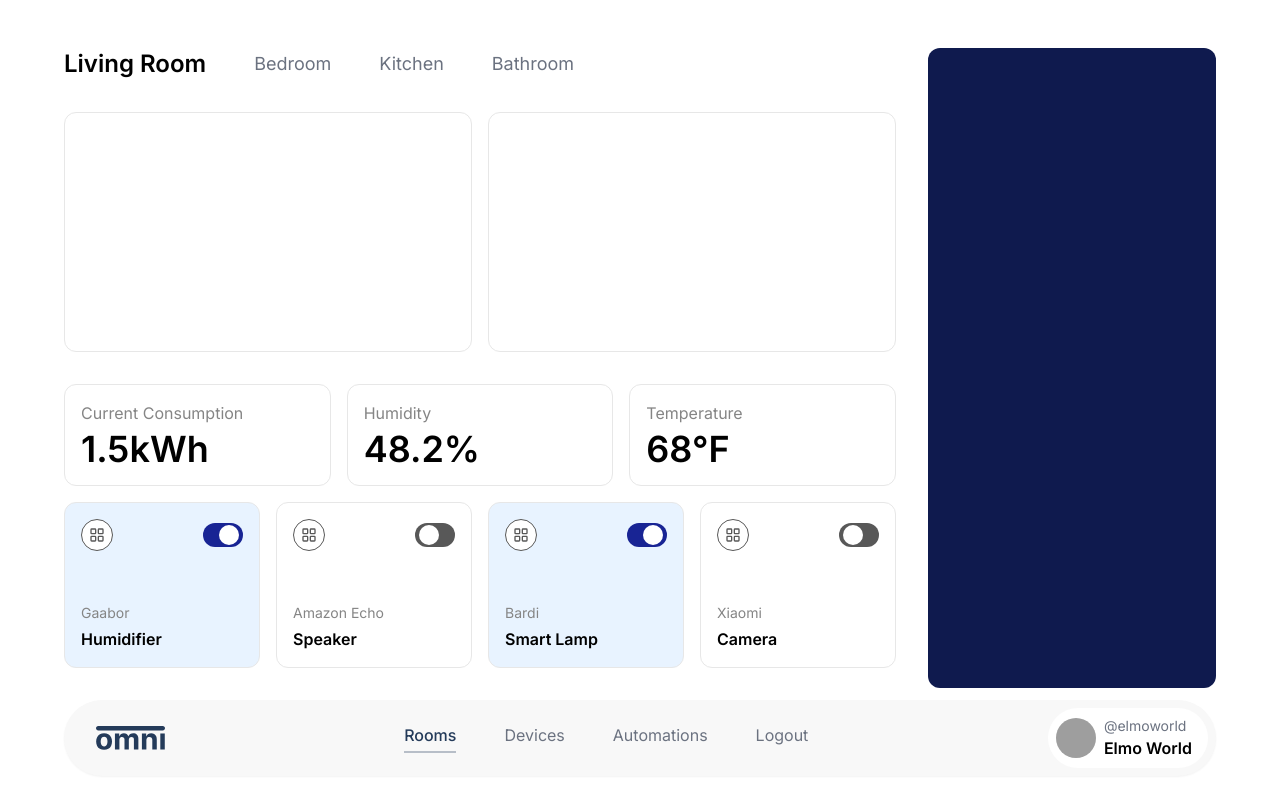
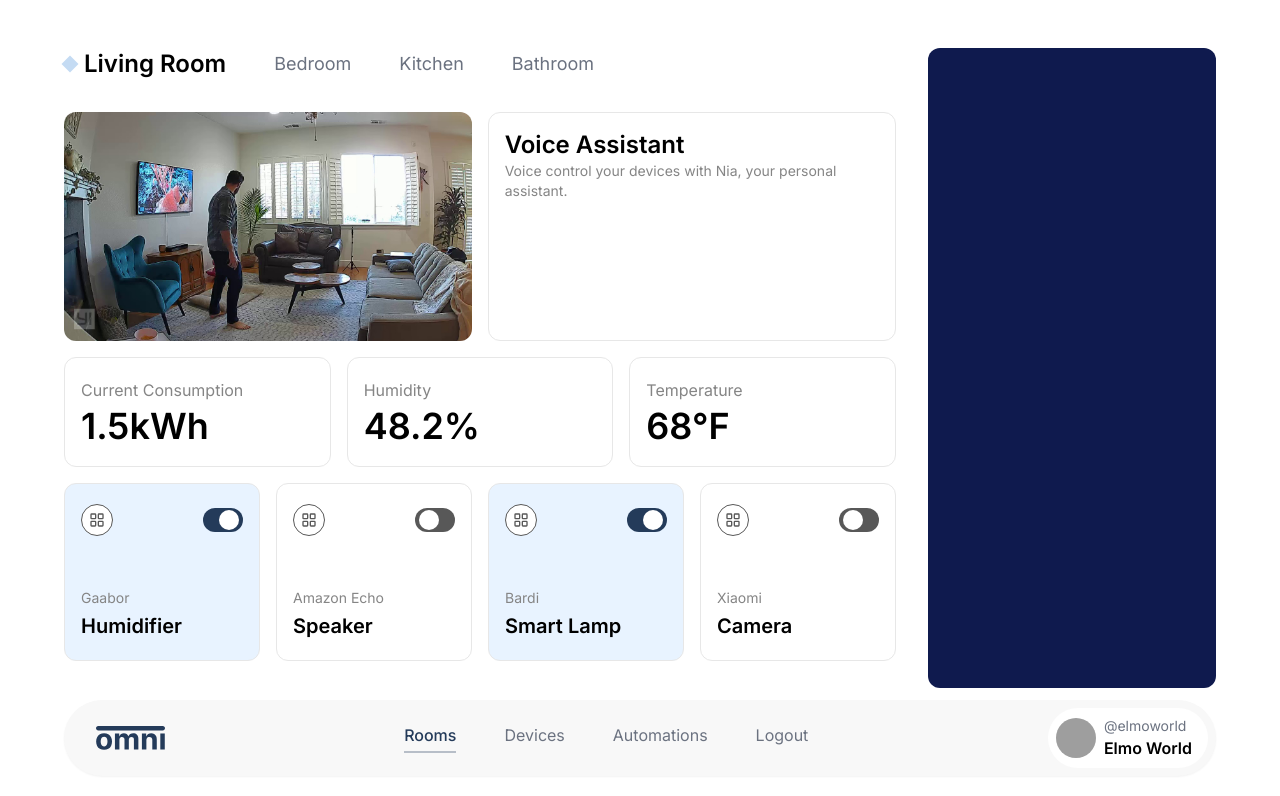
Before and after one commit to towaquimbayo/Omni, a React (Vite) app in the folder frontend/: page / in a window 1280 px wide. Shown: the top 796 px of the page. Built offline with nearby package versions, Linux system fonts and the light colour scheme; grey boxes are pictures that could not be loaded.

Commit message:
added placeholder livestream

```diff
--- a/frontend/src/pages/Rooms.tsx
+++ b/frontend/src/pages/Rooms.tsx
@@ -74,7 +74,7 @@ export default function Rooms() {
     value: number | string;
   }) {
     return (
-      <div className="w-1/3 border-[#e7e7e7] border rounded-xl p-4 flex flex-col gap-1">
+      <div className="w-1/3 border-[#e7e7e7] border rounded-xl py-5 px-4 flex flex-col gap-1">
         <h2 className="text-[#858585]">{title}</h2>
         <p className="text-4xl font-semibold">{value}</p>
       </div>
@@ -90,7 +90,7 @@ export default function Rooms() {
   }) {
     return (
       <div
-        className="w-1/4 border-[#e7e7e7] border rounded-xl p-4 flex flex-col gap-1 transition duration-300 ease-in-out"
+        className="w-1/4 border-[#e7e7e7] border rounded-xl py-5 px-4 flex flex-col gap-1 transition duration-300 ease-in-out"
         style={{ backgroundColor: device.isConnected ? "#e8f3ff" : "white" }}
       >
         <div className="flex items-center justify-between pb-12">
@@ -99,10 +99,9 @@ export default function Rooms() {
           </div>
 
           <div
-            className="w-10 h-6 rounded-full flex items-center p-1 cursor-pointer transition-all duration-300 ease-in-out"
-            style={{
-              backgroundColor: device.isConnected ? "#182494" : "#585858",
-            }}
+            className={`w-10 h-6 rounded-full flex items-center p-1 cursor-pointer transition-all duration-300 ease-in-out ${
+              device.isConnected ? "bg-primary" : "bg-[#585858]"
+            }`}
             onClick={onToggle}
           >
             <div
@@ -117,7 +116,7 @@ export default function Rooms() {
         </div>
 
         <p className="text-[#858585] text-sm">{device.name}</p>
-        <h2 className="font-semibold">{device.type}</h2>
+        <h2 className="text-xl font-semibold">{device.type}</h2>
       </div>
     );
   }
@@ -127,26 +126,43 @@ export default function Rooms() {
       <div className="w-full flex justify-items-center pt-12">
         <div className="w-3/4 mx-auto pr-8">
           <div className="flex gap-12 align-center mb-8">
-            <h1 className="text-2xl font-semibold">{selectedRoom.name}</h1>
-            {rooms
-              .filter((room) => room.id !== selectedRoom.id)
-              .map((room) => (
+            {rooms.map((room) => (
               <button
                 key={room.id}
                 onClick={() => setSelectedRoom(room)}
-                  className="text-lg text-gray-500"
+                className={`${
+                  room.id === selectedRoom.id
+                    ? "text-2xl font-semibold"
+                    : "text-lg text-gray-500"
+                } flex items-center gap-2`}
               >
+                {room.id === selectedRoom.id && (
+                  <div className="w-3 h-3 bg-[#c4dbf3] transform rotate-45 mx-auto"></div>
+                )}
                 {room.name}
               </button>
             ))}
           </div>
 
-          <div className="flex justify-center items-center gap-4 mb-8">
-            <div className="w-1/2 h-[30vh] border border-[#e7e7e7] rounded-xl"></div>
-            <div className="w-1/2 h-[30vh] border border-[#e7e7e7] rounded-xl"></div>
+          <div className="flex justify-center items-stretch gap-4 mb-4">
+            <div className="w-1/2">
+              <img
+                src="./assets/live-camera-placeholder.jpg"
+                alt="Live Camera footage"
+                className="w-full object-cover rounded-xl"
+              />
+            </div>
+            <div className="w-1/2 border border-[#e7e7e7] rounded-xl p-4">
+              <h2 className="text-2xl font-semibold">Voice Assistant</h2>
+              <p className="text-[#858585] text-sm">
+                Voice control your devices with Nia, your personal assistant.
+              </p>
+
+              {/* Soundwave */}
+            </div>
           </div>
 
-          <div className="flex justify-center items-center gap-4">
+          <div className="flex justify-center items-center gap-4 mb-4">
             <StatsCard
               title="Current Consumption"
               value={`${selectedRoom.currentConsumption}kWh`}
@@ -158,7 +174,7 @@ export default function Rooms() {
             />
           </div>
 
-          <div className="flex justify-center items-center gap-4 mt-4">
+          <div className="flex justify-center items-center gap-4">
             {devices.slice(0, 4).map((device) => (
               <DeviceCard
                 key={device.id}
```
Also changed, not shown: frontend/public/assets/live-camera-placeholder.jpg (added). Lines whose indentation alone changed are shown as unchanged.
